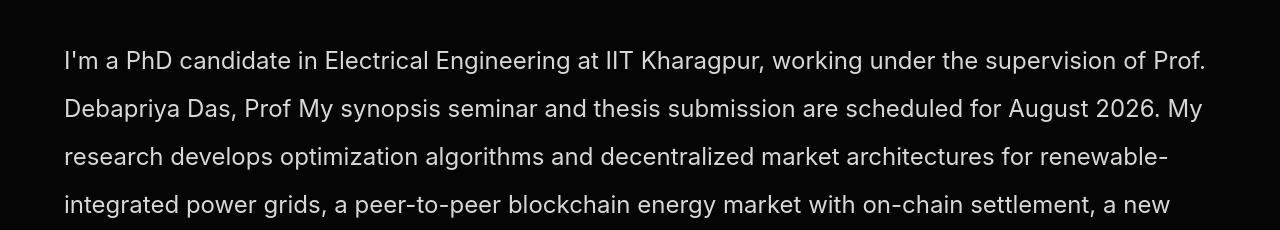
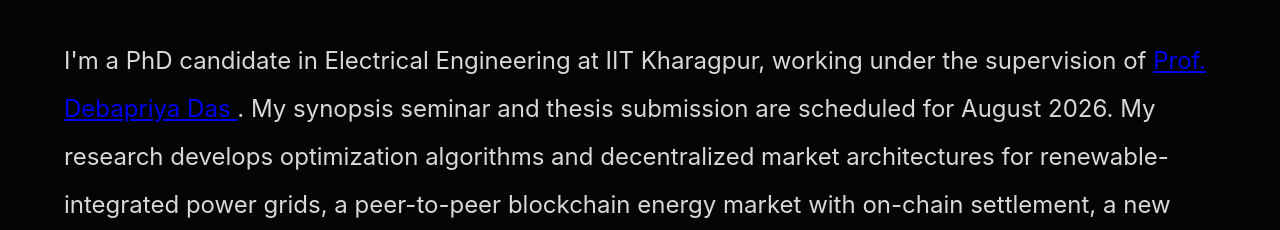
Before and after one commit to inventornext/ganesh, a website built with Vite: page about.html in a window 1280 px wide. Shown: the part 570-800 px from the top of the page. Built offline with nearby package versions, Linux system fonts and the light colour scheme.

Commit message:
updates 3,8,2026,4pm

```diff
--- a/about.html
+++ b/about.html
@@ -36,12 +36,18 @@
         <h2>Background</h2>
         <p>
             I'm a PhD candidate in Electrical Engineering at IIT Kharagpur, working
-            under the supervision of Prof. Debapriya Das, Prof My synopsis seminar and thesis submission
-            are scheduled for August 2026. My research develops optimization algorithms and
-            decentralized market architectures for renewable-integrated power grids, a
-            peer-to-peer blockchain energy market with on-chain settlement, a new metaheuristic
-            optimizer, and closed-form dispatch models for mobile storage, each validated on IEEE
-            benchmark networks and carried through to journal publication.
+            under the supervision of
+            <a href="https://www.iitkgp.ac.in/department/EE/faculty/eedas"
+               target="_blank"
+               rel="noopener noreferrer">
+                Prof. Debapriya Das
+            </a>.
+            My synopsis seminar and thesis submission are scheduled for August 2026.
+            My research develops optimization algorithms and decentralized market architectures
+            for renewable-integrated power grids, a peer-to-peer blockchain energy market
+            with on-chain settlement, a new metaheuristic optimizer, and closed-form dispatch
+            models for mobile storage, each validated on IEEE benchmark networks and carried
+            through to journal publication.
         </p>
         <p>
             I'm comfortable moving between mathematical formulation, algorithm design, and
@@ -71,8 +77,8 @@
     <div class="container">
         <h2>What I'm Working Toward</h2>
         <p>
-            I'm exploring opportunities across both industry R&amp;D and academia, and longer term
-            I'm working toward building a company of my own.
+            "I build and validate technology that solves real grid problems
+            whether that ends up being industry R&D, a faculty lab, or eventually my own venture."
         </p>
     </div>
 </section>
```
Also changed, not shown: index.html (+1 -1 lines), projects.html (+3 -1 lines).
